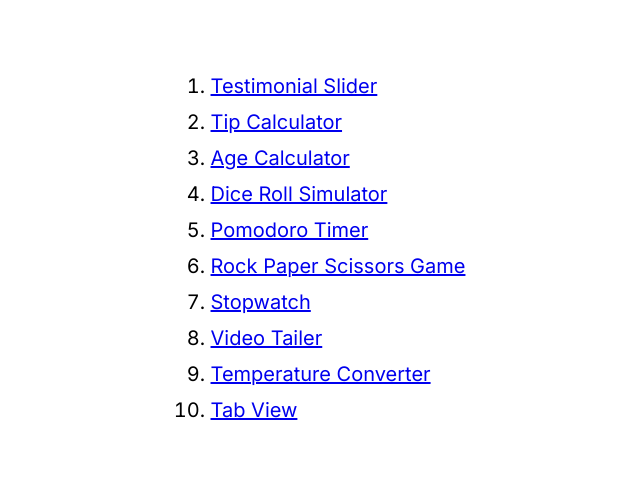
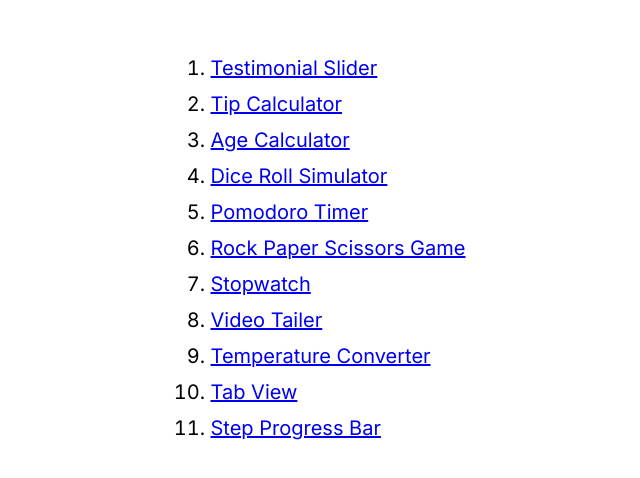
Before and after one commit to rahuljindal1/nextjs14-practice-projects, a Next.js app: page / in a window 1280 px wide. Shown: the part 160-638 px from the top of the page, without its empty margins (322-962 px from the left). Built offline with nearby package versions, Linux system fonts and the light colour scheme.

Commit message:
chore: Start step progress bar

```diff
--- a/src/app/page.tsx
+++ b/src/app/page.tsx
@@ -11,7 +11,8 @@ const projects = [
   { id: 7, title: "Stopwatch", link: "/stopwatch" },
   { id: 8, title: "Video Tailer", link: "/video-trailer" },
   { id: 9, title: "Temperature Converter", link: "/temperature-converter" },
-  { id: 9, title: "Tab View", link: "/tab-view" }
+  { id: 10, title: "Tab View", link: "/tab-view" },
+  { id: 11, title: "Step Progress Bar", link: "/step-progress-bar" }
 ];
 
 export default function Home() {
--- /dev/null
+++ b/src/app/step-progress-bar/page.tsx
@@ -0,0 +1,3 @@
+export default function StepProgressBar() {
+  return <div>Step Progress Bar</div>;
+}
```
Also changed, not shown: src/app/step-progress-bar/layout.tsx (added, +21 -0 lines), src/app/step-progress-bar/styles.module.css (added), 1 other file (tests, documents, lock files or other folders).
